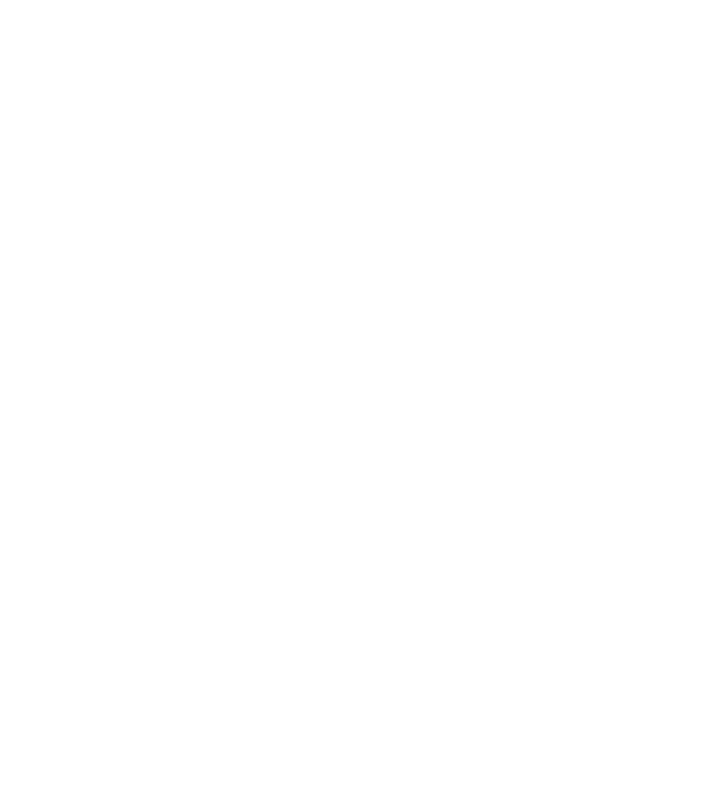
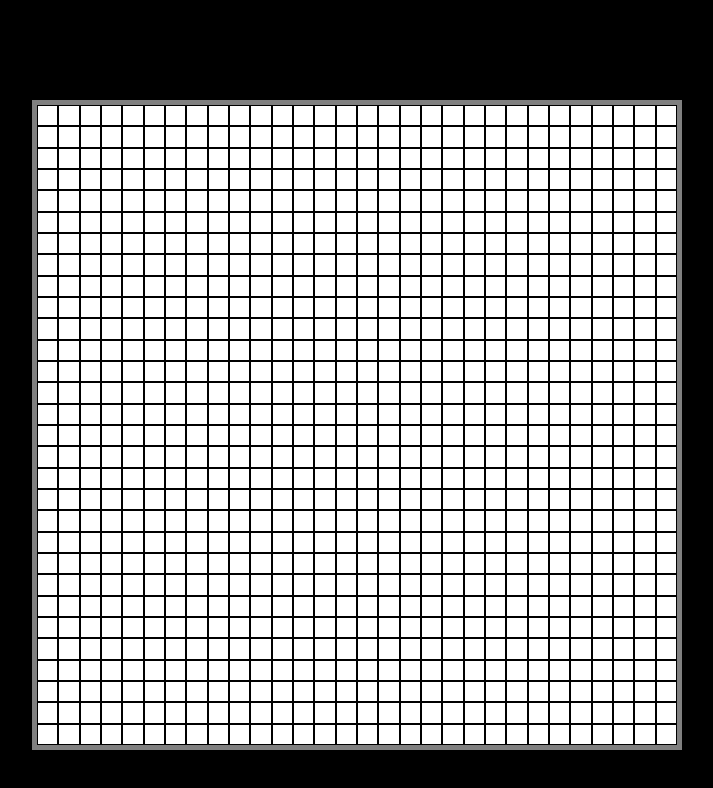
Before and after one commit to Cookethan/etch-a-sketch, a plain HTML site: page index.html in a window 1280 px wide. Shown: the whole page, without its empty margins (503-1216 px from the left). Drawn offline with Linux system fonts and the light colour scheme.

Commit message:
created makeGrid function, set default grid size to 16)

```diff
--- a/index.html
+++ b/index.html
@@ -8,6 +8,10 @@
     <title>Document</title>
 </head>
 <body>
-
+    <div class="container">
+        <div class="sidebar"></div>
+        <div class="sketchPad">
+        </div>
+    </div>
 </body>
 </html>
--- a/scripts.js
+++ b/scripts.js
@@ -0,0 +1,21 @@
+const sketchPad = document.querySelector('.sketchPad');
+let gridSize = 16
+
+function makeGrid(gridSize){
+
+    for(i = 0; i < gridSize; i++){
+        let newRow = document.createElement('div');
+        newRow.classList.add('gridRow');
+        sketchPad.appendChild(newRow);
+    }
+    console.log(sketchPad);
+    for(i = 0; i< gridSize; i ++){
+        for(j=0; j < gridSize; j++){
+        let newBox = document.createElement('div');
+        newBox.classList.add('gridBox');
+        sketchPad.children[i].appendChild(newBox);
+        }
+    }
+}
+
+makeGrid(30);
--- a/styles.css
+++ b/styles.css
@@ -0,0 +1,40 @@
+*{
+    box-sizing: border-box;
+    padding: 0;
+    margin: 0;
+}
+
+.container{
+    display: flex;
+    background-color: black;
+    width: 100%;
+    height: 100vh;
+    justify-content: space-around;
+    flex-wrap: wrap;
+}
+
+.sidebar{
+    display: flex;
+    flex-direction: column;
+    width: 250px;
+}
+
+.sketchPad{
+    display: flex;
+    flex-direction: column;
+    border: 5px solid grey;
+    width: 650px;
+    height: 650px;
+    margin-top: 100px;
+}
+
+.gridRow{
+    display: flex;
+    flex: 1;
+}
+
+.gridBox{
+    border: 1px solid black;
+    background-color: white;
+    flex: 1;
+}
```
